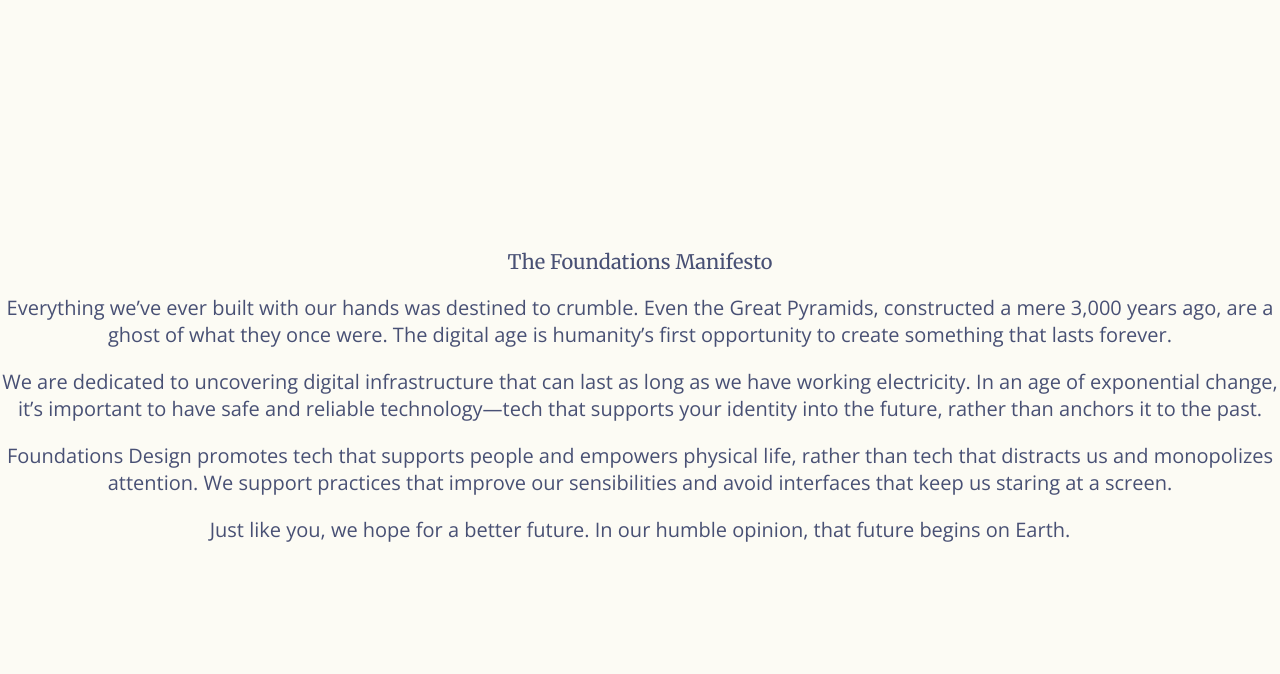
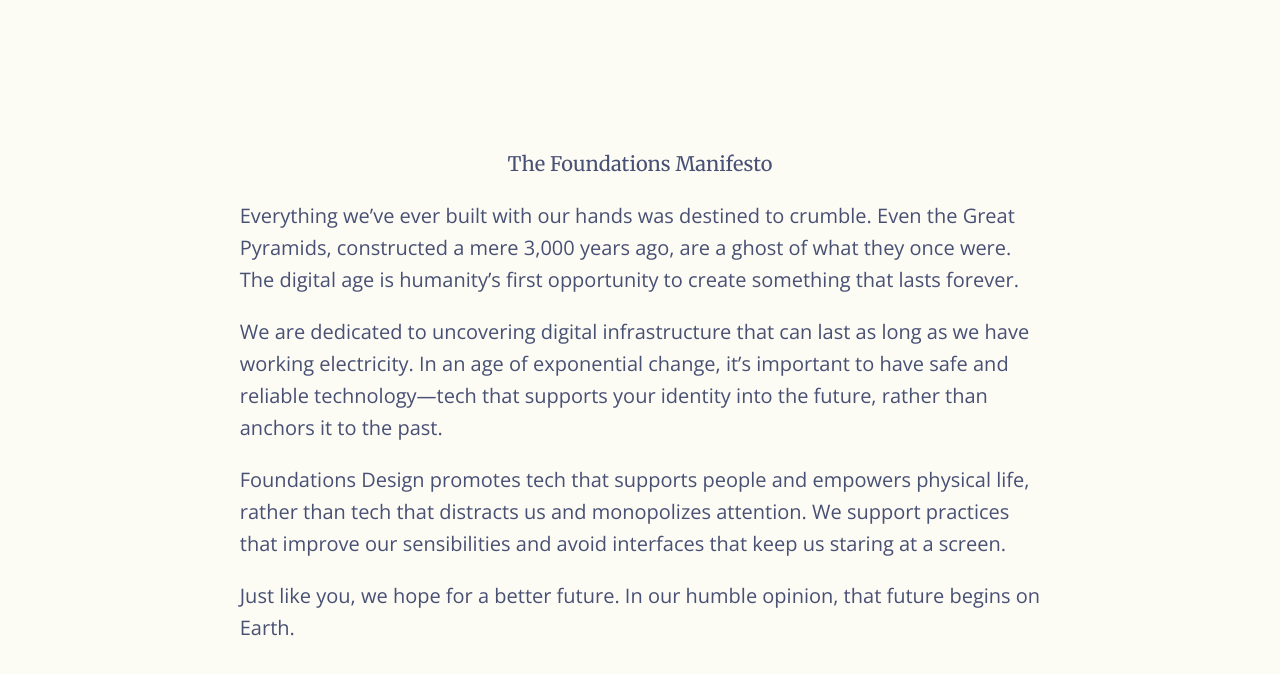
Before and after one commit to foundations-design/Website, an Eleventy site: page src/manifesto.html in a window 1280 px wide. Built offline with nearby package versions, Linux system fonts and the light colour scheme; Eleventy itself is replaced by a stand-in of ours; files that its build step writes are made by us from their sources.

Commit message:
linting and bug fix

```diff
--- a/src/manifesto.html
+++ b/src/manifesto.html
@@ -1,20 +1,19 @@
 <!DOCTYPE html>
 <html lang="en">
-
    <head>
-    <meta charset="UTF-8">
-    <meta http-equiv="X-UA-Compatible" content="IE=edge">
-    <meta name="viewport" content="width=device-width, initial-scale=1.0">
+      <meta charset="UTF-8" />
+      <meta http-equiv="X-UA-Compatible" content="IE=edge" />
+      <meta name="viewport" content="width=device-width, initial-scale=1.0" />
       <title>The Foundations Manifesto</title>
       <style>
-        @import url('https://fonts.googleapis.com/css2?family=Merriweather&display=swap');
-        @import url('https://fonts.googleapis.com/css2?family=Open+Sans&display=swap');
+         @import url("https://fonts.googleapis.com/css2?family=Merriweather&display=swap");
+         @import url("https://fonts.googleapis.com/css2?family=Open+Sans&display=swap");
 
          :root {
             --color-p: #485074;
-            --color-b: #FCFBF4;
-            --font-p: 'Open Sans';
-            --font-s: 'Merriweather';
+            --color-b: #fcfbf4;
+            --font-p: "Open Sans";
+            --font-s: "Merriweather";
          }
 
          html {
@@ -22,6 +21,7 @@
             background-color: var(--color-b);
             font-family: var(--font-p);
             font-size: 20px;
+            line-height: 1.6;
          }
 
          @media screen and (max-width: 600px) {
@@ -50,20 +50,35 @@
             margin: 0;
          }
 
-        .content {
+         .content h1 {
             text-align: center;
+         }
+
+         .content p {
+            max-width: 70ch;
          }
       </style>
    </head>
 
    <body>
       <div class="content">
-      <h1 id="manifesto--mission-statement">The Foundations Manifesto</h1>
-      <p>Everything we’ve ever built with our hands was destined to crumble. Even the Great Pyramids, constructed a mere 3,000 years ago, are a ghost of what they once were. The digital age is humanity’s first opportunity to create something that lasts forever.</p>
-      <p>We are dedicated to uncovering digital infrastructure that can last as long as we have working electricity. In an age of exponential change, it’s important to have safe and reliable technology—tech that supports your identity into the future, rather than anchors it to the past.</p>
-      <p>Foundations Design promotes tech that supports people and empowers physical life, rather than tech that distracts us and monopolizes attention. We support practices that improve our sensibilities and avoid interfaces that keep us staring at a screen.</p>
+         <h1 id="manifesto">The Foundations Manifesto</h1>
+         <p>
+            Everything we’ve ever built with our hands was destined to crumble. Even the Great Pyramids, constructed a
+            mere 3,000 years ago, are a ghost of what they once were. The digital age is humanity’s first opportunity to
+            create something that lasts forever.
+         </p>
+         <p>
+            We are dedicated to uncovering digital infrastructure that can last as long as we have working electricity.
+            In an age of exponential change, it’s important to have safe and reliable technology—tech that supports your
+            identity into the future, rather than anchors it to the past.
+         </p>
+         <p>
+            Foundations Design promotes tech that supports people and empowers physical life, rather than tech that
+            distracts us and monopolizes attention. We support practices that improve our sensibilities and avoid
+            interfaces that keep us staring at a screen.
+         </p>
          <p>Just like you, we hope for a better future. In our humble opinion, that future begins on Earth.</p>
       </div>
    </body>
-
 </html>
```
Also changed, not shown: src/index.html (+1 -3 lines). Lines whose indentation alone changed are shown as unchanged.
